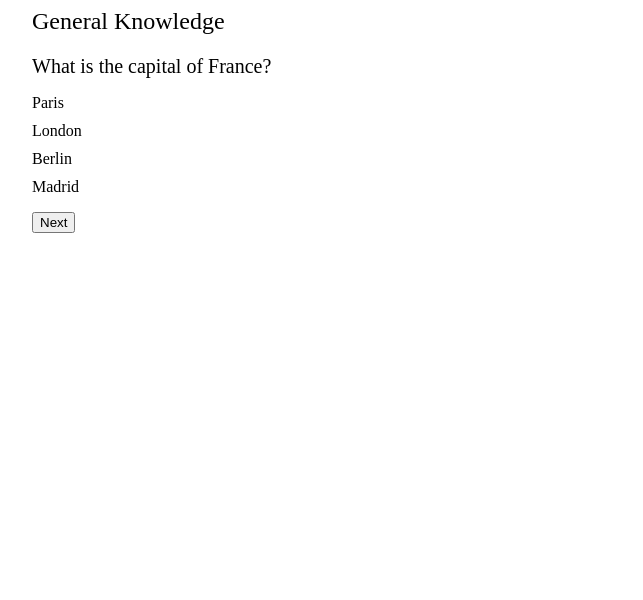
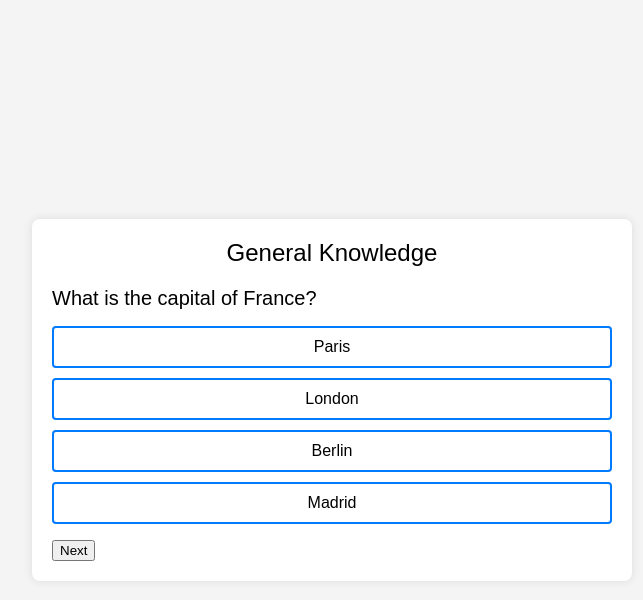
Before and after one commit to ebbystephen/quiz, a plain HTML site: page index.html in a window 1280 px wide. Both pictures are taken after a click on the element "General Knowledge". Shown: the whole page, without its empty margins (308-951 px from the left). Drawn offline with Linux system fonts and the light colour scheme.

Commit message:
Style changes

```diff
--- a/index.html
+++ b/index.html
@@ -14,8 +14,8 @@
             <div class="question" id="question"></div>
             <ul class="options" id="options"></ul>
             <button id="next-button" onclick="nextQuestion()">Next</button>
-            <div class="result" id="result" style="display: none;"></div>
         </div>
+        <div class="result" id="result" style="display: none;"></div>
     </div>
 
     <script src="scripts/site.js"></script>
--- a/scripts/site.js
+++ b/scripts/site.js
@@ -42,8 +42,10 @@ function loadQuestion() {
   options.innerHTML = '';
   question.options.forEach(option => {
     const optionItem = document.createElement('li');
-    optionItem.textContent = option;
-    optionItem.onclick = () => selectOption(option);
+    const optionButton = document.createElement('button');
+    optionButton.textContent = option;
+    optionButton.onclick = () => selectOption(option, optionButton);
+    optionItem.appendChild(optionButton);
     options.appendChild(optionItem);
   });
 }
@@ -53,8 +55,13 @@ function selectOption(selectedOption) {
   const question = quiz.questions[currentQuestionIndex];
   if (selectedOption === question.answer) {
     correctAnswers++;
+  button.style.backgroundColor = 'green';
+    button.style.color = 'white';
+  } else {
+    button.style.backgroundColor = 'red';
+    button.style.color = 'white';
   }
-  nextQuestion();
+  setTimeout(nextQuestion, 1000);
 }
 
 function nextQuestion() {
--- a/styles/site.css
+++ b/styles/site.css
@@ -1,12 +1,28 @@
-/* Add some basic styling */
+body {
+    font-family: Arial, sans-serif;
+    background-color: #f4f4f4;
+    margin: 0;
+    padding: 0;
+    display: flex;
+    justify-content: center;
+    align-items: center;
+    height: 100vh;
+}
+
 .quiz-container {
+    background-color: #fff;
+    border-radius: 8px;
+    box-shadow: 0 0 10px rgba(0, 0, 0, 0.1);
     max-width: 600px;
-    margin: auto;
+    width: 100%;
+    padding: 20px;
+    box-sizing: border-box;
 }
 
 .quiz-title {
     font-size: 24px;
     margin-bottom: 20px;
+    text-align: center;
 }
 
 .question {
@@ -23,7 +39,24 @@
         margin-bottom: 10px;
     }
 
+    .options button {
+        width: 100%;
+        padding: 10px;
+        font-size: 16px;
+        border: 2px solid #007bff;
+        border-radius: 4px;
+        background-color: #fff;
+        cursor: pointer;
+        transition: background-color 0.3s, color 0.3s;
+    }
+
+        .options button:hover {
+            background-color: #007bff;
+            color: #fff;
+        }
+
 .result {
     font-size: 20px;
     margin-top: 20px;
+    text-align: center;
 }
```
